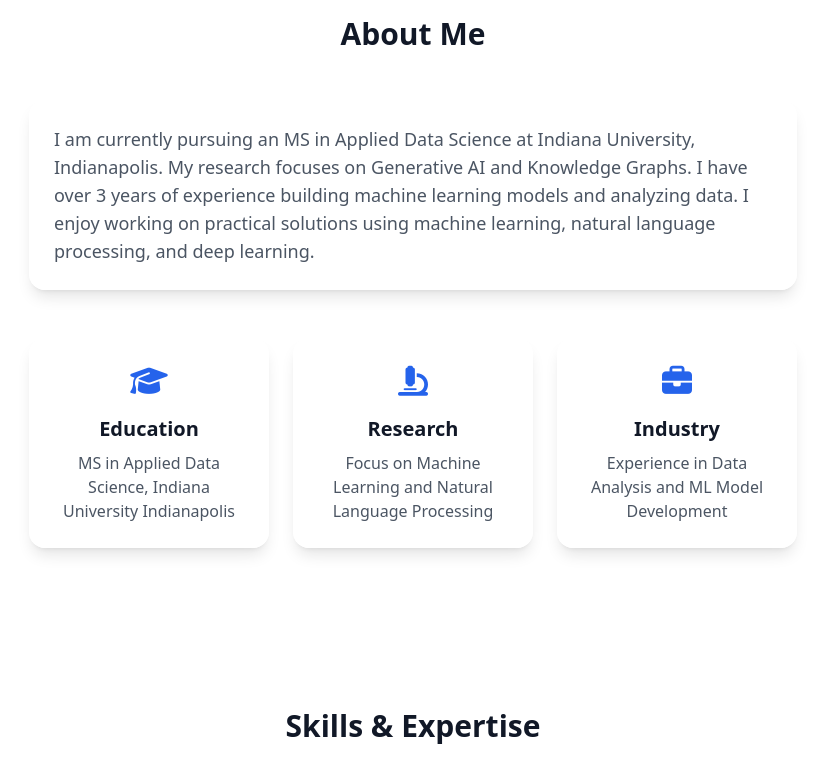
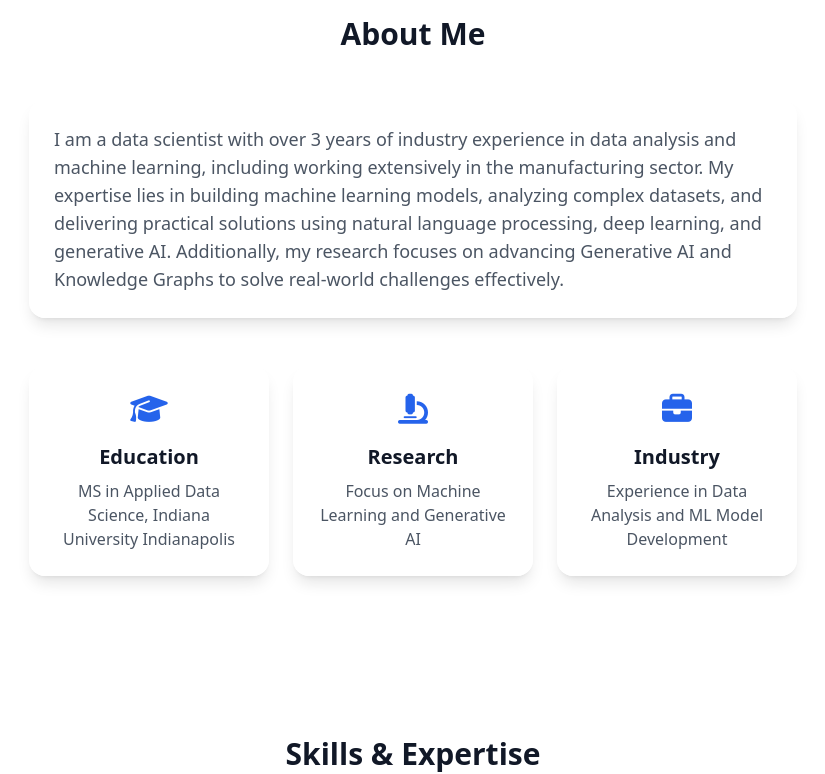
Before and after one commit to priteshshah96/portfolio, a React (Vite) app: page / in a window 1280 px wide. Shown: the part 960-1734 px from the top of the page, without its empty margins (227-1052 px from the left). Built offline with nearby package versions, Linux system fonts and the light colour scheme.

Commit message:
changed about me and corrected footer

```diff
--- a/src/App.jsx
+++ b/src/App.jsx
@@ -87,7 +87,7 @@ const App = () => {
         <ScrollToTopButton />
 
         {/* Main Content */}
-        <div className="relative flex flex-col min-h-screen pt-16 pb-24">
+        <div className="relative flex flex-col min-h-screen pt-16 pb-0">
           <AnimatePresence mode="wait">
             <motion.main
               key="main"
--- a/src/components/layout/Footer.jsx
+++ b/src/components/layout/Footer.jsx
@@ -19,7 +19,7 @@ export const Footer = () => {
   };
 
   return (
-    <footer className="mt-20 bg-gray-50 dark:bg-gray-800/50 relative">
+    <footer className="mt-6 bg-gray-50 dark:bg-gray-800/50 relative">
       <div className="container mx-auto px-4 py-12">
         <div className="flex flex-col items-center gap-6">
           {/* Social Links */}
--- a/src/components/sections/About.jsx
+++ b/src/components/sections/About.jsx
@@ -12,7 +12,7 @@ export const About = () => {
     {
       title: 'Research',
       icon: 'fa-microscope',
-      content: 'Focus on Machine Learning and Natural Language Processing'
+      content: 'Focus on Machine Learning and Generative AI'
     },
     {
       title: 'Industry',
@@ -35,10 +35,8 @@ export const About = () => {
           <div className="max-w-3xl mx-auto">
             <GlassCard className="mb-12">
               <p className="text-lg text-gray-600 dark:text-gray-300">
-              I am currently pursuing an MS in Applied Data Science at Indiana University,
-              Indianapolis. My research focuses on Generative AI and Knowledge Graphs.
-              I have over 3 years of experience building machine learning models and analyzing data.
-              I enjoy working on practical solutions using machine learning, natural language processing, and deep learning.
+              I am a data scientist with over 3 years of industry experience in data analysis and machine learning, including working extensively in the manufacturing sector. My expertise lies in building machine learning models, analyzing complex datasets, and delivering practical solutions using natural language processing, deep learning, and generative AI.
+              Additionally, my research focuses on advancing Generative AI and Knowledge Graphs to solve real-world challenges effectively.
               </p>
             </GlassCard>
 
```
Also changed, not shown: 3 other files (tests, documents, lock files or other folders).
